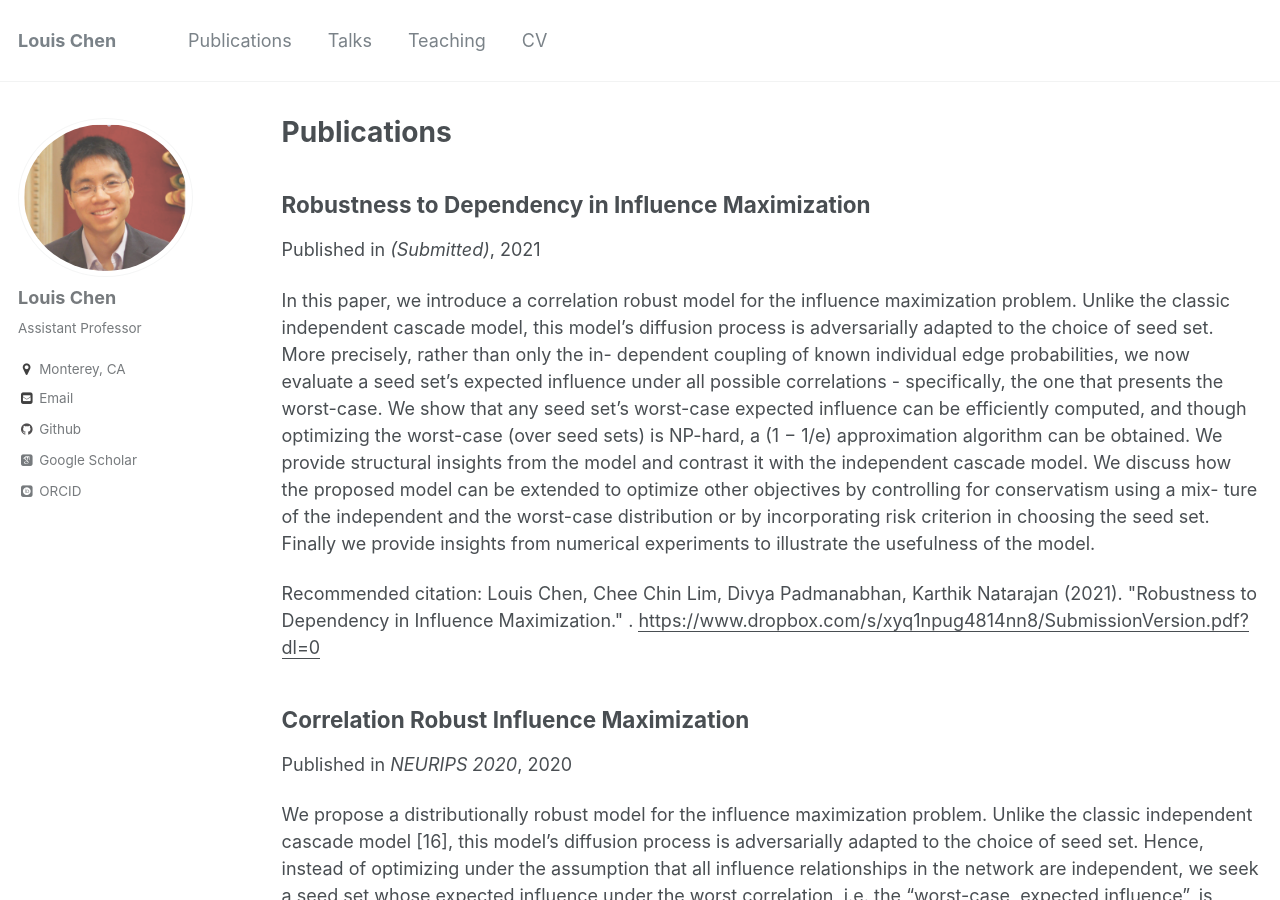
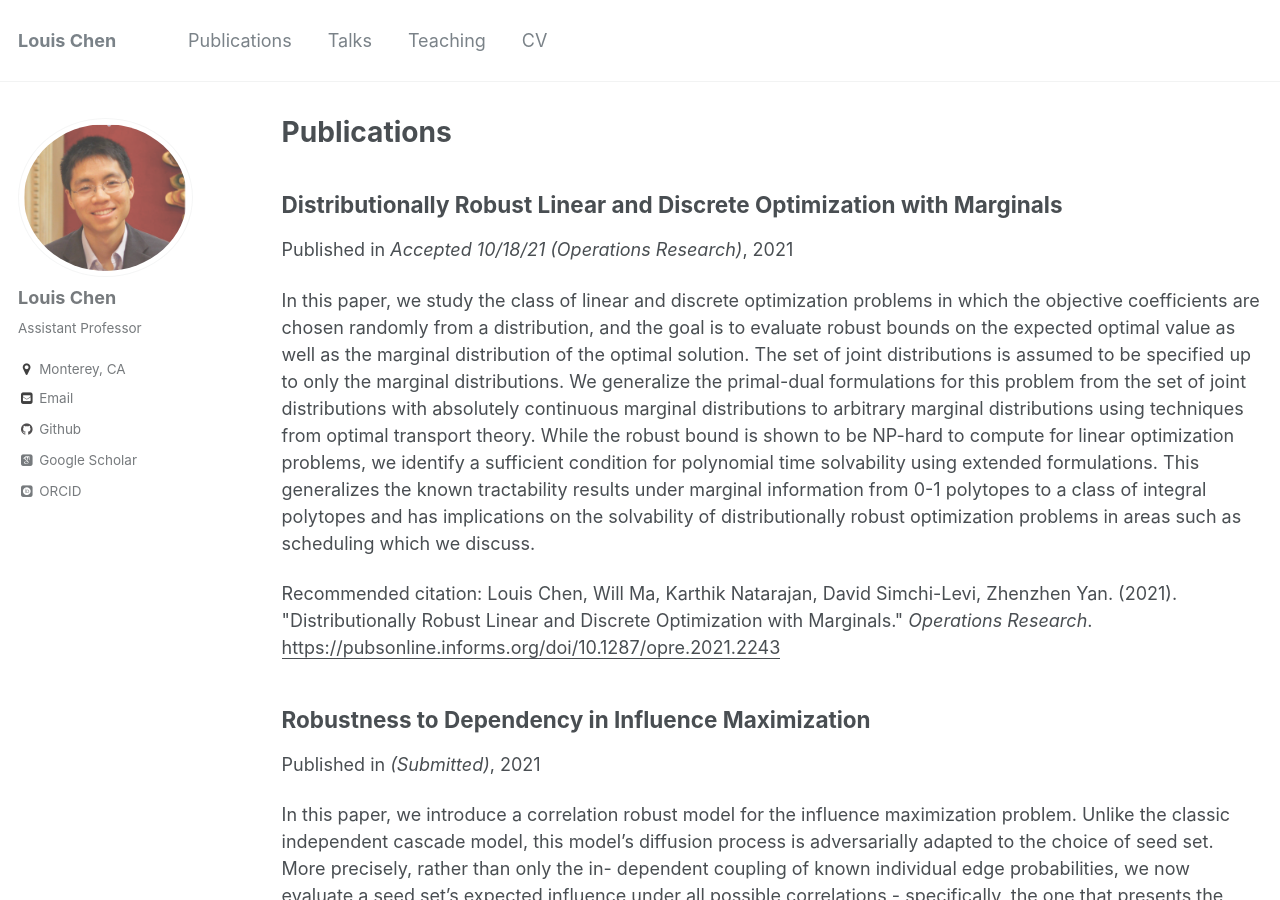
Before and after one commit to LouisLChen/LouisLChen.github.io, a Jekyll site: the page built from _pages/publications.md, in a window 1280 px wide and 900 px high. Built offline with Jekyll 4.4.1, drawn with Linux system fonts in a browser that asks for light colours; some web fonts are replaced; some of the changed text lies outside the part shown.

Commit message:
Update 2015-10-01-paper-title-number-3.md

```diff
--- a/_publications/2015-10-01-paper-title-number-3.md
+++ b/_publications/2015-10-01-paper-title-number-3.md
@@ -3,7 +3,7 @@
 collection: publications
 permalink: /publication/2015-10-01-paper-title-number-3
 excerpt: 'In this paper, we study the class of linear and discrete optimization problems in which the objective coefficients are chosen randomly from a distribution, and the goal is to evaluate robust bounds on the expected optimal value as well as the marginal distribution of the optimal solution. The set of joint distributions is assumed to be specified up to only the marginal distributions. We generalize the primal-dual formulations for this problem from the set of joint distributions with absolutely continuous marginal distributions to arbitrary marginal distributions using techniques from optimal transport theory. While the robust bound is shown to be NP-hard to compute for linear optimization problems, we identify a sufficient condition for polynomial time solvability using extended formulations. This generalizes the known tractability results under marginal information from 0-1 polytopes to a class of integral polytopes and has implications on the solvability of distributionally robust optimization problems in areas such as scheduling which we discuss.'
-date: 2018-04-27
+date: 2021-10-18
 venue: 'Accepted 10/18/21 (Operations Research)'
 paperurl: 'https://pubsonline.informs.org/doi/10.1287/opre.2021.2243'
 citation: 'Louis Chen, Will Ma, Karthik Natarajan, David Simchi-Levi, Zhenzhen Yan. (2021). &quot;Distributionally Robust Linear and Discrete Optimization with Marginals.&quot; <i>Operations Research</i>.'
```
